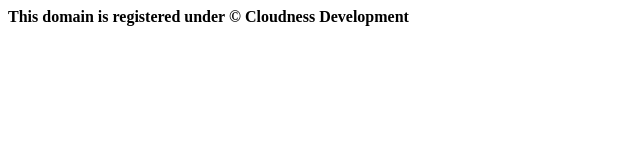
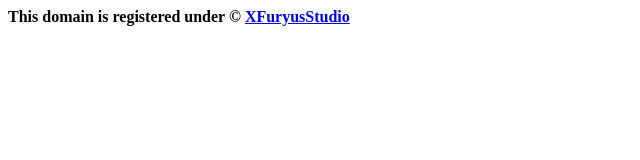
Before and after one commit to CloudnessDev/Webpage, a plain HTML site: page index.html in a window 1280 px wide. Shown: the whole page, without its empty margins (0-640 px from the left). Drawn offline with Linux system fonts and the light colour scheme.

Commit message:
Update index.html

```diff
--- a/index.html
+++ b/index.html
@@ -1,2 +1,2 @@
 <meta name="viewport" content="width=device-width, initial-scale=1">
-<strong>This domain is registered under © Cloudness Development</strong>
+<strong>This domain is registered under © <a href="https://www.xfuryus.ga">XFuryusStudio</a></strong>
```
